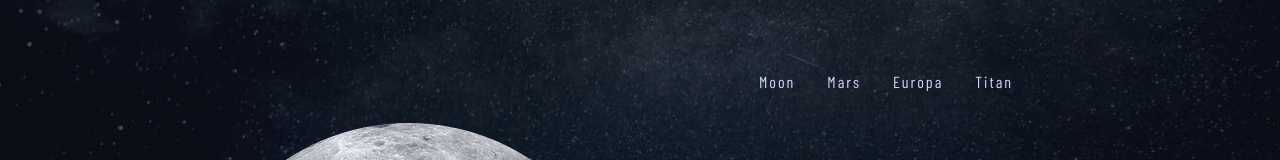
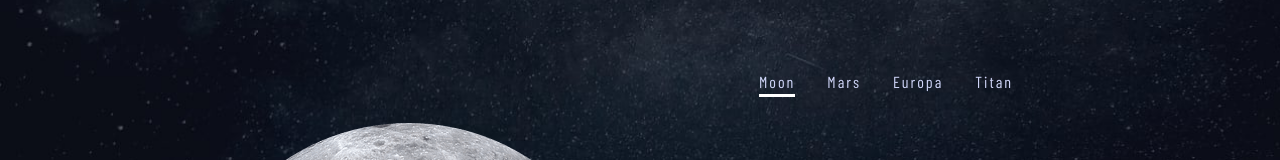
Before and after one commit to Jakub-Chojnacki/space-tourism, a React (Vite) app: page /destination in a window 1280 px wide. Shown: the part 230-390 px from the top of the page. Built offline with nearby package versions, Linux system fonts and the light colour scheme; a web font is replaced by a local one.

Commit message:
fix destination active style

```diff
--- a/src/components/DestinationTabs/DestinationTabs.tsx
+++ b/src/components/DestinationTabs/DestinationTabs.tsx
@@ -1,7 +1,5 @@
 import React from "react";
 import * as RadixTabs from "@radix-ui/react-tabs";
-import { useRouterState } from "@tanstack/react-router";
-
 import { destinations, destinationTabsConfig } from "@/const";
 import { TabsProps } from "./types";
 
@@ -9,8 +7,6 @@ const DestinationTabs: React.FC<TabsProps> = ({
   destination,
   setDestination,
 }) => {
-  const location = useRouterState({ select: (s) => s.location.pathname });
-
   return (
     <RadixTabs.Root
       className="text-white md:px-1200 lg:max-w-[35%] lg:pr-0"
@@ -22,11 +18,11 @@ const DestinationTabs: React.FC<TabsProps> = ({
         aria-label="Choose your destination"
       >
         {destinations.map((name) => {
-          const isActive = location.includes(name.toLowerCase());
+          const isActive = destination === name;
 
           return (
             <RadixTabs.Trigger
-              className={`border-b-[3px] border-transparent active:border-white ${isActive && "border-b-[3px]"}`}
+              className={`border-b-[3px] border-transparent active:border-white ${isActive && "border-white"}`}
               value={name}
               key={name}
             >
```
